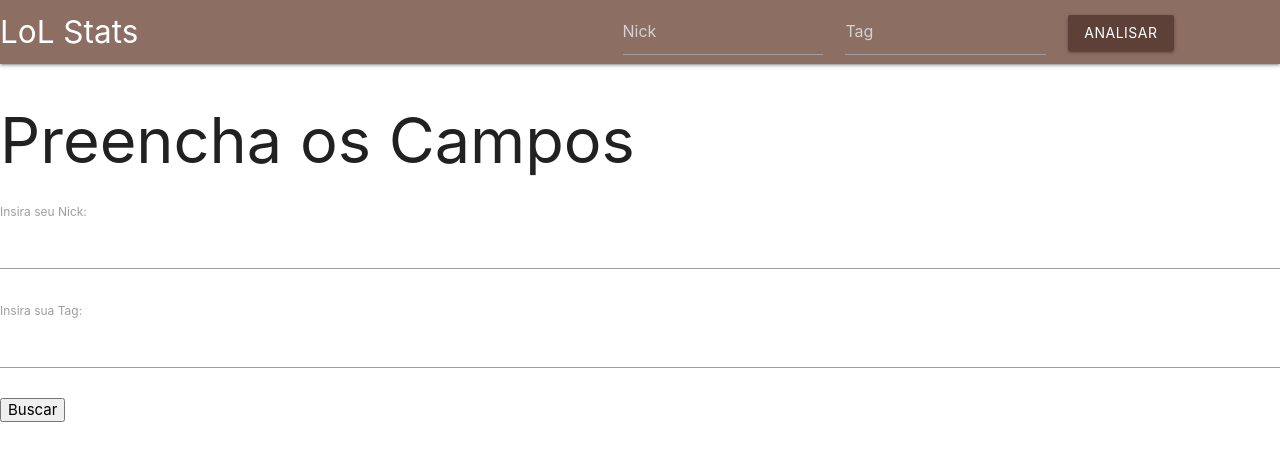
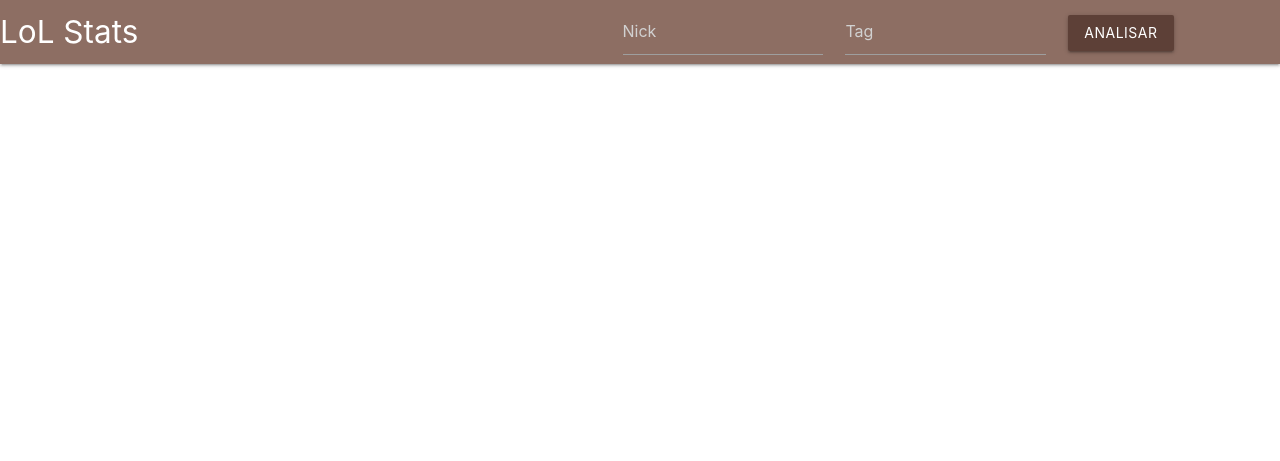
Before and after one commit to mcgb16/lol-stats, a Flask app: page / in a window 1280 px wide. Shown: the top 461 px of the page. Run offline with Flask 3, Linux system fonts and the light colour scheme; some libraries are stand-ins or nearby versions.

Commit message:
Remoção de código não mais necessário.

```diff
--- a/templates/index.html
+++ b/templates/index.html
@@ -2,16 +2,5 @@
 
 {% block content %}
 
-<h1>Preencha os Campos</h1>
-
-<form action="/analysis-page" method="post">
-    <label for="player_name">Insira seu Nick:</label>
-    <input type="text" id="player_name" name="player_name" required>
-    <br><br>
-    <label for="player_tag">Insira sua Tag:</label>
-    <input type="text" id="player_tag" name="player_tag" required>
-    <br><br>
-    <button type="submit">Buscar</button>
-</form>
 
 {% endblock %}
```
